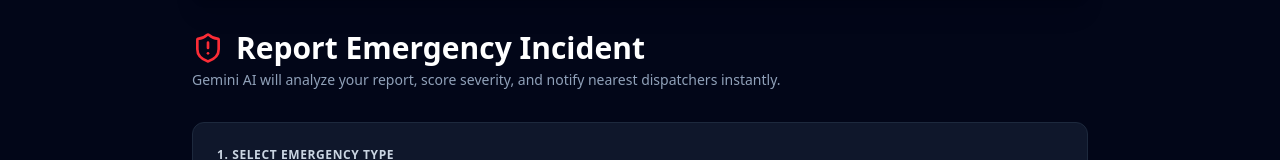
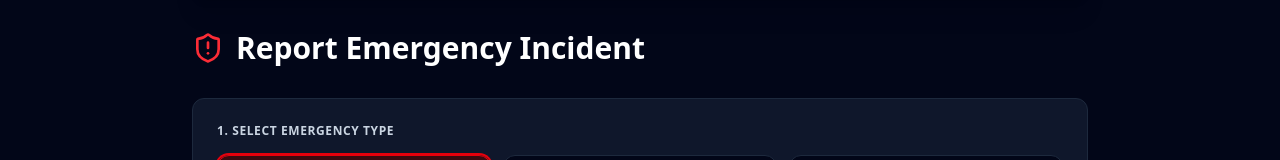
Before and after one commit to 24dadhaniap-ship-it/crisis-connect, a React (Vite) app: page / in a window 1280 px wide. Both pictures are taken after a click on the button "Report Emergency". Shown: the part 206-366 px from the top of the page. Built offline with nearby package versions, Linux system fonts and the light colour scheme; no server answers.

Commit message:
Remove Gemini AI subtitle and metric subtext lines

```diff
--- a/src/pages/AdminDashboardPage.tsx
+++ b/src/pages/AdminDashboardPage.tsx
@@ -153,7 +153,6 @@ export const AdminDashboardPage: React.FC<Props> = ({ onTrackCase }) => {
           <div className="p-5 rounded-2xl bg-slate-900 border border-slate-800 shadow-lg">
             <span className="text-xs font-bold text-slate-400 uppercase">Total Incidents Logged</span>
             <div className="text-3xl font-black text-white mt-1">{stats?.totalCases ?? cases.length}</div>
-            <p className="text-[11px] text-emerald-400 mt-1">✓ 100% Gemini AI Processed</p>
           </div>
 
           <div className="p-5 rounded-2xl bg-slate-900 border border-slate-800 shadow-lg">
--- a/src/pages/ReportEmergencyPage.tsx
+++ b/src/pages/ReportEmergencyPage.tsx
@@ -134,9 +134,6 @@ export const ReportEmergencyPage: React.FC<Props> = ({ onCaseCreated }) => {
             <ShieldAlert className="w-8 h-8 text-red-500" />
             Report Emergency Incident
           </h1>
-          <p className="text-xs sm:text-sm text-slate-400 mt-1">
-            Gemini AI will analyze your report, score severity, and notify nearest dispatchers instantly.
-          </p>
         </div>
 
         {errorMessage && (
```
